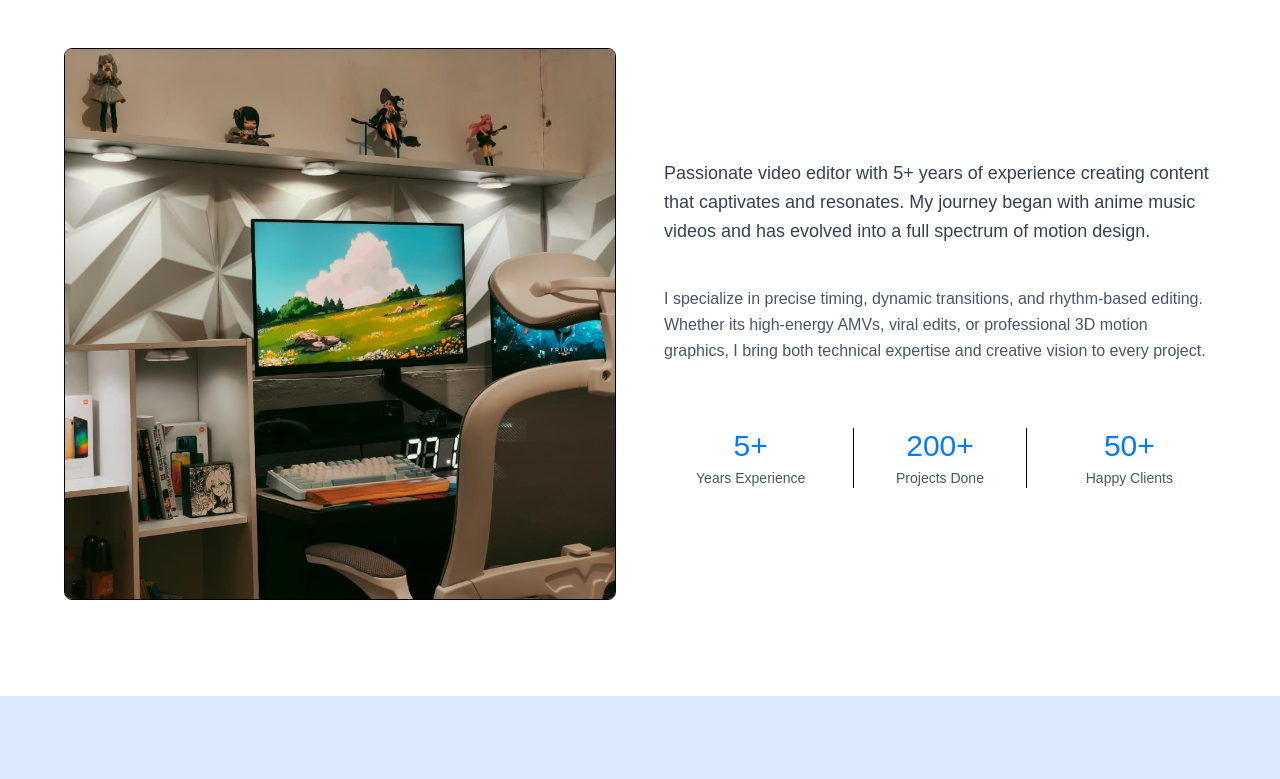
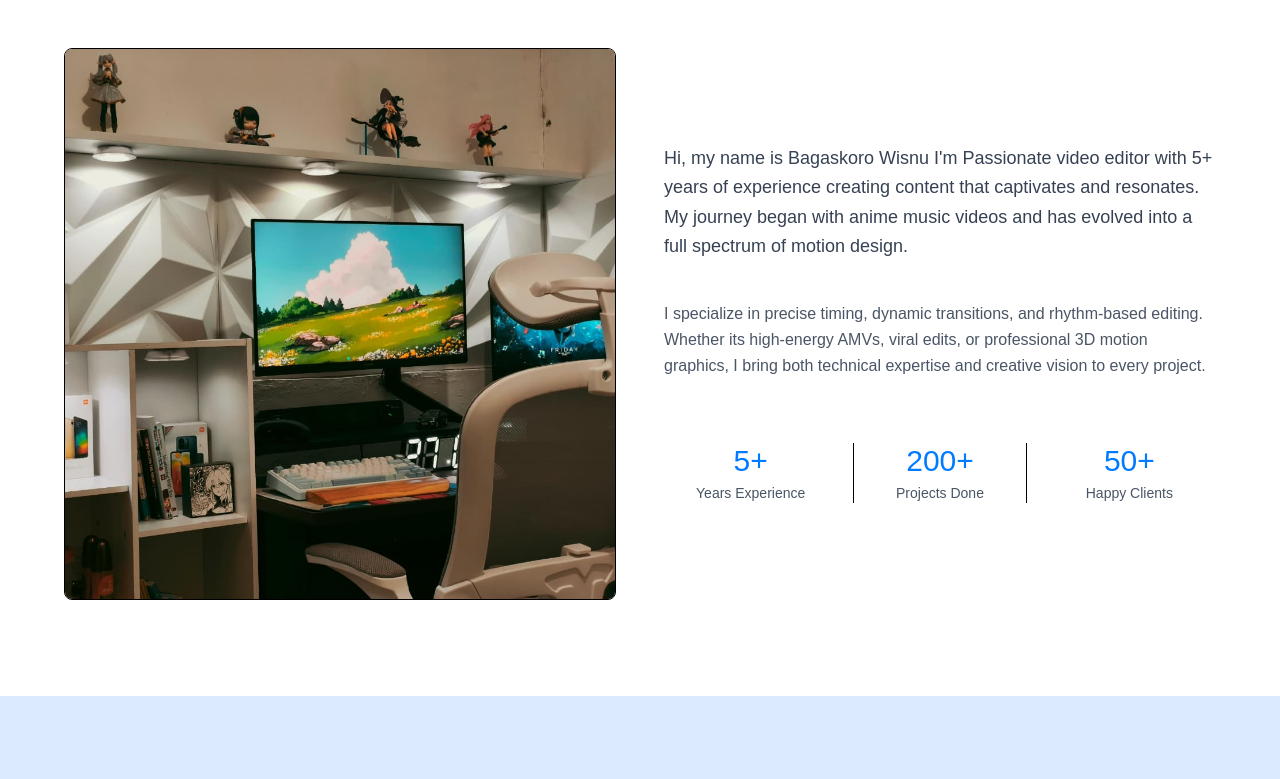
Before and after one commit to Kinzangkin/tfbagas, a Next.js app: page / in a window 1280 px wide. Shown: the part 933-1712 px from the top of the page. Built offline with nearby package versions, Linux system fonts and the light colour scheme.

Commit message:
Revise About Me section with personal introduction
Updated introduction text to include name and experience.

```diff
--- a/components/Aboutme.tsx
+++ b/components/Aboutme.tsx
@@ -27,7 +27,7 @@ function Aboutme() {
 
                 <div className='space-y-10'>
                     <p className="text-gray-700 text-lg leading-relaxed">
-                  Passionate video editor with 5+ years of experience creating content that captivates and resonates.
+                  Hi, my name is Bagaskoro Wisnu I'm Passionate video editor with 5+ years of experience creating content that captivates and resonates.
                   My journey began with anime music videos and has evolved into a full spectrum of motion design.
                 </p>
                 <p className="text-gray-600 leading-relaxed">
```
